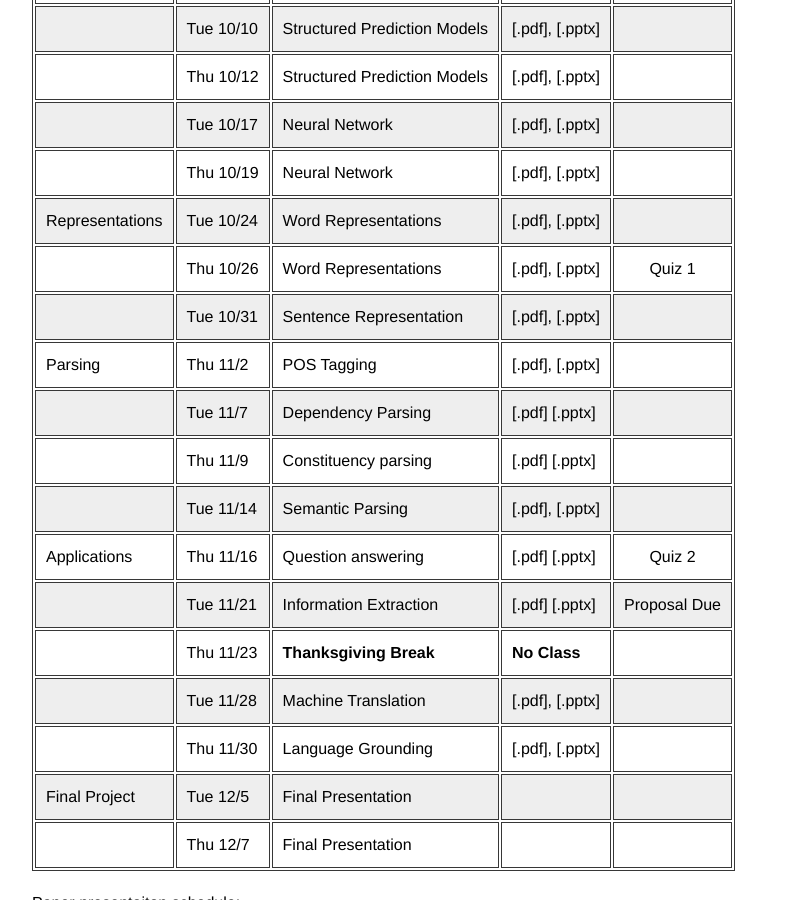
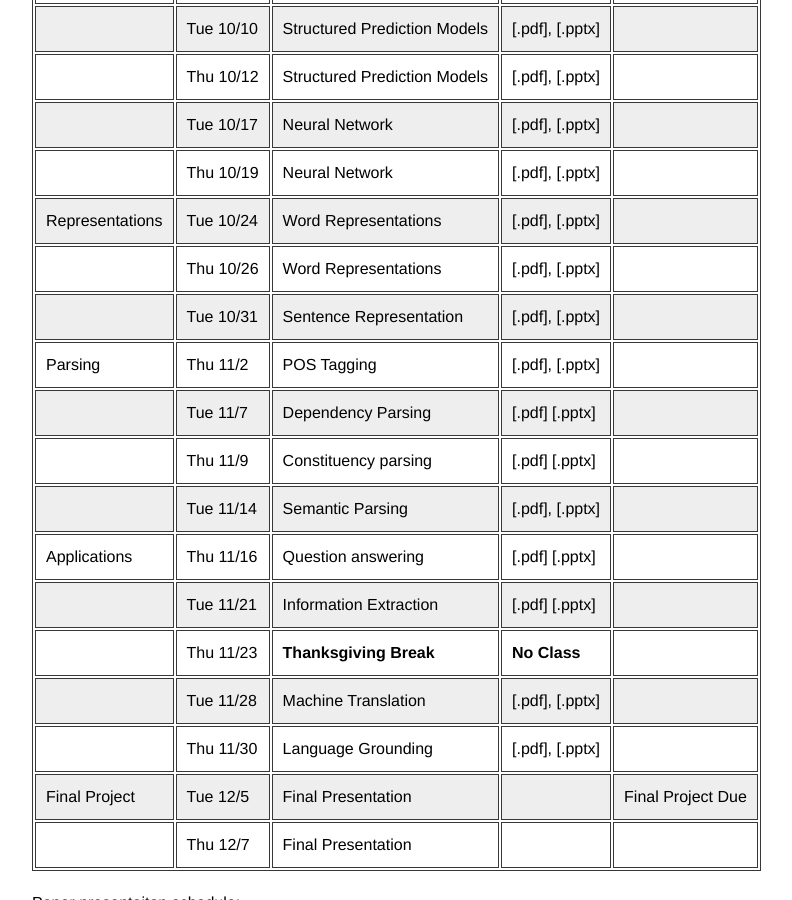
Before and after one commit to uclanlp/CS269-17, a Jekyll site: the page built from 2_syllabus.md, in a window 1280 px wide and 900 px high, scrolled down 471 px. Shown: the whole window, without its empty margins (208-1000 px from the left). Built offline with Jekyll 4.4.1, drawn with Linux system fonts in a browser that asks for light colours.

Commit message:
Update 2_syllabus.md

```diff
--- a/2_syllabus.md
+++ b/2_syllabus.md
@@ -18,18 +18,18 @@ The following schedule is subjected to change.
  | Tue 10/17 | Neural Network  | [.pdf], [.pptx]|
  | Thu 10/19 | Neural Network | [.pdf], [.pptx]|
  Representations | Tue 10/24 | Word Representations | [.pdf], [.pptx] |
- | Thu 10/26 | Word Representations| [.pdf], [.pptx] | Quiz 1
+ | Thu 10/26 | Word Representations| [.pdf], [.pptx] |
  | Tue 10/31 | Sentence Representation | [.pdf], [.pptx]|
  Parsing | Thu 11/2 | POS Tagging| [.pdf], [.pptx] 	|
  | Tue 11/7 | Dependency Parsing | [.pdf] [.pptx] |
  | Thu 11/9 | Constituency parsing  | [.pdf] [.pptx] |
  | Tue 11/14 | Semantic Parsing | [.pdf], [.pptx]|
- Applications | Thu 11/16 | Question answering | [.pdf] [.pptx] | Quiz 2
- | Tue 11/21 | Information Extraction | [.pdf] [.pptx] |Proposal Due
+ Applications | Thu 11/16 | Question answering | [.pdf] [.pptx] |
+ | Tue 11/21 | Information Extraction | [.pdf] [.pptx] |
  | Thu 11/23 | **Thanksgiving Break** | **No Class** |
  | Tue 11/28 | Machine Translation | [.pdf], [.pptx]|
  | Thu 11/30 | Language Grounding | [.pdf], [.pptx]|
-Final Project | Tue 12/5 | Final Presentation| |
+Final Project | Tue 12/5 | Final Presentation| | Final Project Due
  | Thu 12/7 | Final Presentation |  |
 
 
```
